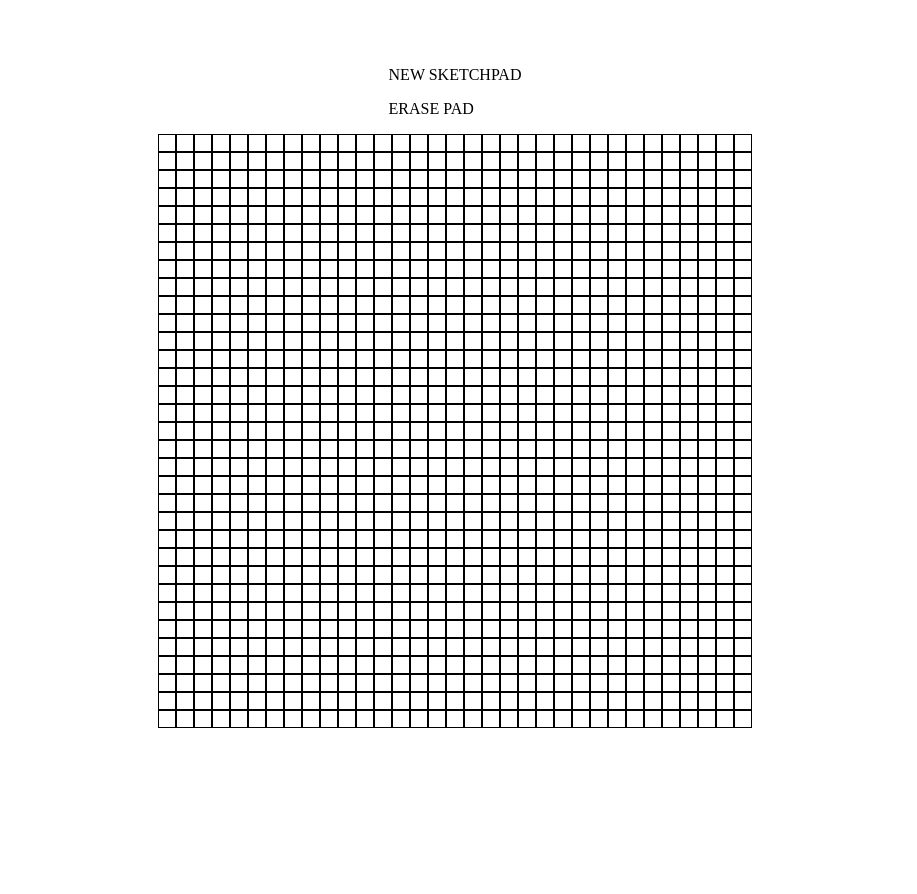
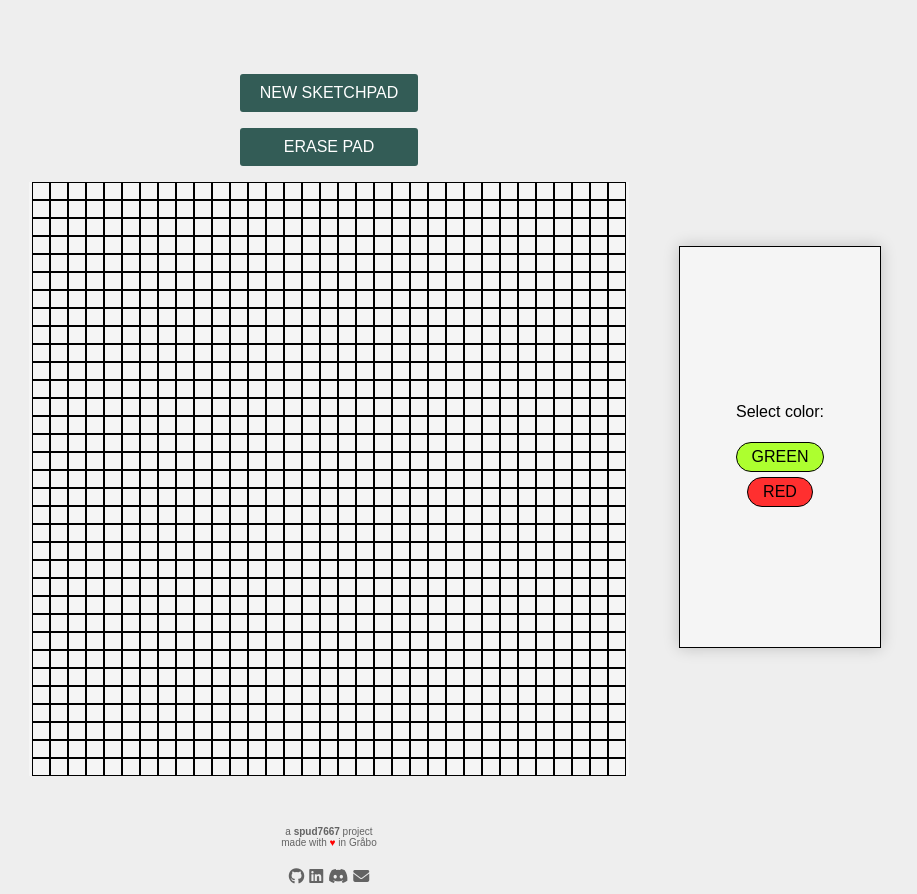
Before and after one commit to Spud7667/etch, a plain HTML site: page index.html in a window 1280 px wide. Shown: the whole page, without its empty margins (185-1102 px from the left). Before the commit the page ends 800 px from the top, so only its background shows below. Drawn offline with Linux system fonts and the light colour scheme.

Commit message:
ADDED NEW STYLES
Made a few changes to styles to make the UI pop better.

```diff
--- a/css/style.css
+++ b/css/style.css
@@ -1,9 +1,19 @@
 body {
+    display: flex;
+    background: #eee;
+    justify-content: center;
+    align-items: center;
+    font-family: Arial, Helvetica, sans-serif;
+}
+
+main {
     display: flex;
     margin-top: 50px;
     justify-content: center;
     align-items: center;
     flex-direction: column;
+    background: #eee;
+    margin-right: 50px;
 }
 
 div.wrapper {
@@ -15,6 +25,7 @@ div.wrapper {
     justify-content: center;
     align-items: center;
     overflow: hidden;
+    background: whitesmoke;
 }
 
 div.grid {
@@ -33,3 +44,128 @@ div.green {
     height: 16px;
     border: solid 1px;
 }
+
+div.red {
+    background: red;
+    color: red;
+    display: flex;
+    width: 16px;
+    height: 16px;
+    border: solid 1px;
+}
+
+
+p.button, p.erase {
+    display: flex;
+    background: #335c56;
+    color: white;
+    padding: 10px 20px;
+    justify-content: center;
+    align-items: center;
+    cursor: pointer;
+    border-radius: 3px;
+}
+
+p.button:hover, p.erase:hover {
+    background: #20423d;
+    color: rgb(182, 182, 182);
+}
+
+aside {
+    display: flex;
+    justify-content: center;
+    align-items: center;
+    width: 200px;
+    height: 400px;
+    max-height: 400px;
+    background: whitesmoke;
+    flex-direction: column;
+    align-self: center;
+    border: solid 1px;
+    box-shadow: 0 0 15px rgba(0, 0, 0, 0.2);
+    gap: 5px;
+}
+
+p.green {
+    background: greenyellow;
+    color: black;
+    border: solid 1px black;
+    border-radius: 999999px;
+    padding: 5px 15px;
+    cursor: pointer;
+    margin: 0;
+}
+
+p.green:hover {
+    background: rgba(172, 255, 47, 0.493);
+    color: black;
+    border: solid 1px black;
+    border-radius: 999999px;
+    padding: 5px 15px;
+}
+
+p.red {
+    background: rgb(255, 47, 47);
+    color: black;
+    border: solid 1px black;
+    border-radius: 999999px;
+    padding: 5px 15px;
+    cursor: pointer;
+    margin: 0;
+}
+
+p.red:hover {
+    background: rgba(255, 47, 47, 0.493);
+    color: black;
+    border: solid 1px black;
+    border-radius: 999999px;
+    padding: 5px 15px;
+}
+
+div.footerwrap {
+    display: flex;
+    flex-direction: column;
+    justify-content: center;
+    align-items: center;
+    font-size: 10px;
+    width: 100%;
+    color: #636363;
+}
+
+div.socials {
+    display: flex;
+    flex-direction: row;
+    justify-content: center;
+    align-items: center;
+    font-size: 10px;
+    width: 100%;
+    color: #636363;
+    gap: 5px;
+}
+
+footer {
+    margin-top: 50px;
+}
+
+div.footerwrap p, a {
+    margin: 0;
+}
+
+span {
+    color: red;
+}
+
+div.footerwrap a, div.socials a {
+    text-decoration: none;
+    color: #636363;
+    font-weight: bolder;
+}
+
+div.footerwrap a:hover, div.socials a:hover {
+    color: #333;
+}
+
+a.github, a.linkedIn, a.discord, a.mail {
+    font-size: 16px;
+    margin-top: 20px;
+}
--- a/index.html
+++ b/index.html
@@ -5,8 +5,10 @@
     <meta name="viewport" content="width=device-width, initial-scale=1.0">
     <title>Etch-A-Sketch</title>
     <link rel="stylesheet" href="css/style.css">
+    <script src="https://kit.fontawesome.com/3c16262fbf.js" crossorigin="anonymous"></script>
 </head>
 <body>
+    <main>
     <header>
         <p class="button">NEW SKETCHPAD</p>
         <p class="erase">ERASE PAD</p>
@@ -14,6 +16,24 @@
     <div class="wrapper">
 
     </div>
+    <footer>
+        <div class="footerwrap">
+            <p class="footerText">a <a href="https://github.com/spud7667" target="_blank">spud7667</a> project</p>
+            <p class="withLove">made with <span>&hearts;</span> in Gråbo </p>
+        </div>
+        <div class="socials">
+            <a href="https://github.com/spud7667" target="_blank" class="github"><i class="fa-brands fa-github"></i></a>
+            <a href="about:blank" class="linkedIn" target="_blank"><i class="fa-brands fa-linkedin"></i></a>
+            <a href="https://discordapp.com/users/196690095955378176" target="_blank" class="discord"><i class="fa-brands fa-discord"></i></a>
+            <a href="mailto:a1a22a98-a56b-41d4-aaa8-6f39176bf7a1@aleeas.com" class="mail"><i class="fa-solid fa-envelope"></i></a>
+        </div>
+    </footer>
+</main>
+    <aside>
+        <p class="asideText">Select color:</p>
+        <p class="green">GREEN</button>
+        <p class="red">RED</button>
+    </aside>
 </body>
     <script src="js/script.js"></script>
 </html>
--- a/js/script.js
+++ b/js/script.js
@@ -1,11 +1,13 @@
-document.querySelector(".wrapper").addEventListener("mouseover", function(event) {
-    if(event.target.classList.contains("grid")) {
-        event.target.classList.replace("grid", "green");
-    } else if (event.target.classList.contains("green")) {
-        event.target.classList.replace("green", "grid");
-    }
+// Add functionallity to change color with button-press (ex red, white, black, orange)
+
+
+document.querySelector("p.green").addEventListener("click", () => {
+    green();
 })
 
+// document.querySelector("p.red").addEventListener("click", () => {
+//     red();
+// })
 
 for(let i = 0; i < 1089; i++) {
 
@@ -63,3 +65,23 @@ document.querySelector("p.erase").addEventListener("click", () => {
     erasePad();
 
 });
+
+function green() {
+    document.querySelector(".wrapper").addEventListener("mouseover", function(event) {
+        if(event.target.classList.contains("grid")) {
+            event.target.classList.replace("grid", "green");
+        } else if (event.target.classList.contains("green")) {
+            event.target.classList.replace("green", "grid");
+        }
+    })
+}
+
+// function red() {
+//     document.querySelector(".wrapper").addEventListener("mouseover", function(event) {
+//         if(event.target.classList.contains("grid")) {
+//             event.target.classList.replace("grid", "red");
+//         } else if (event.target.classList.contains("red")) {
+//             event.target.classList.replace("red", "grid");
+//         }
+//     })
+// }
```
